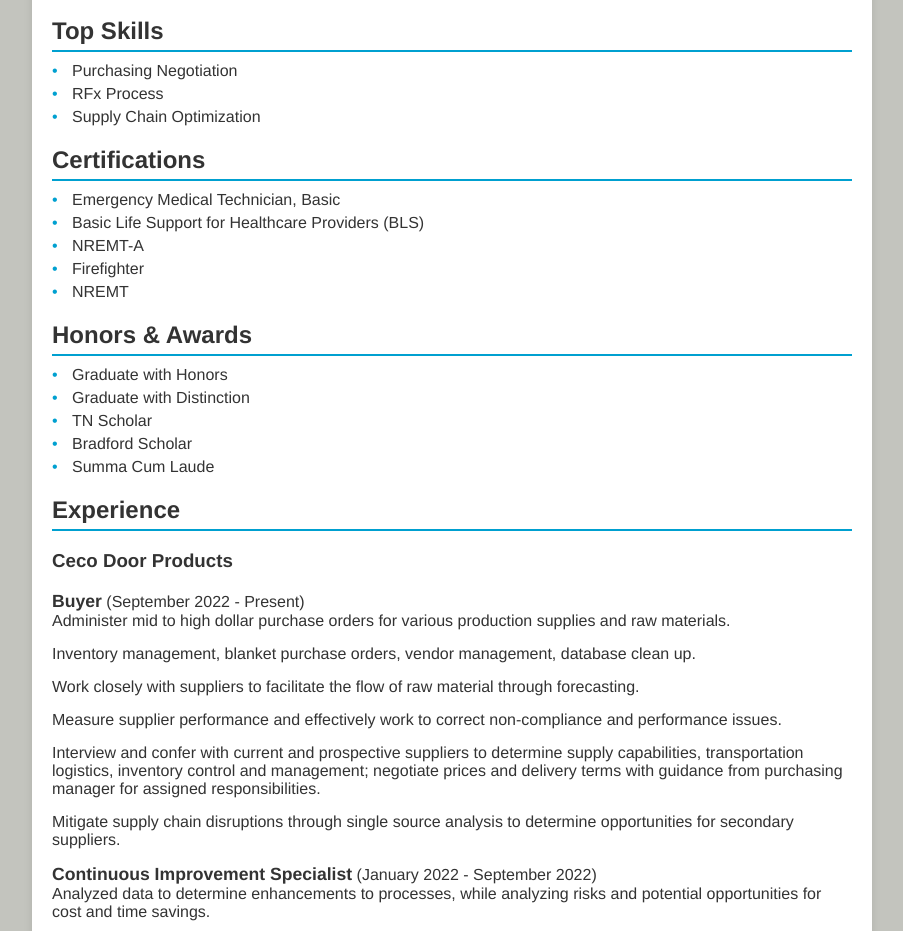
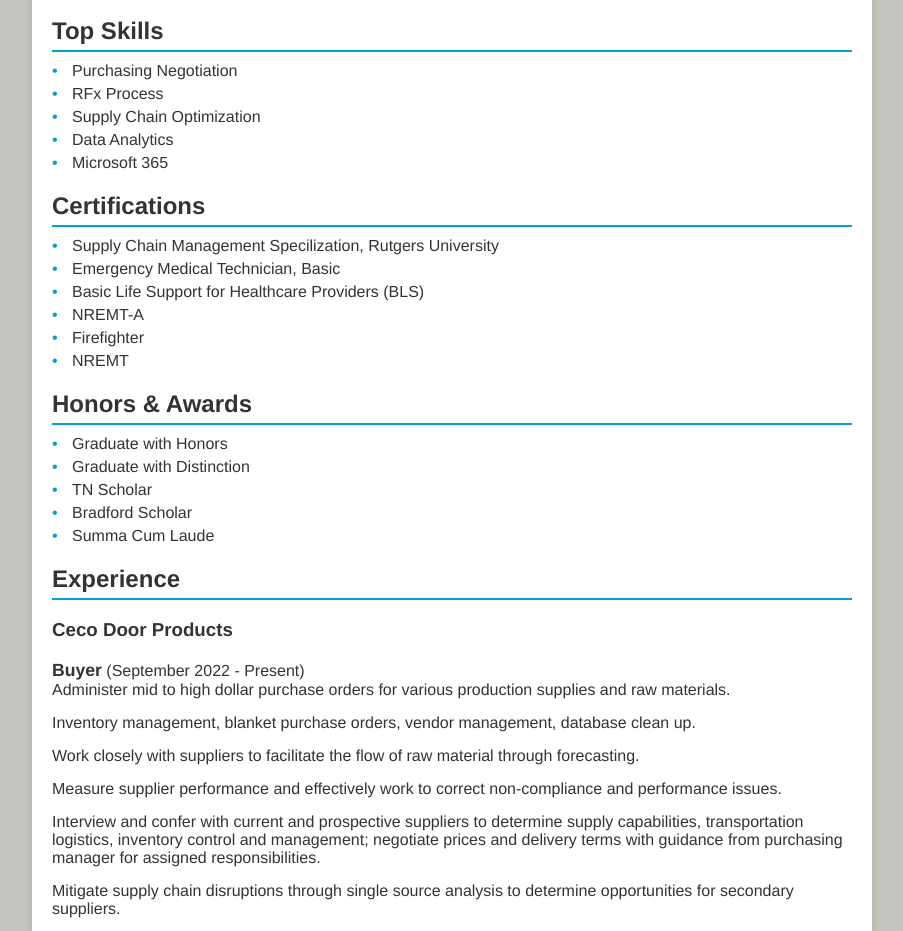
Before and after one commit to localrepository/my-digital-business-card, a plain HTML site: page resume.html in a window 1280 px wide. Shown: the part 846-1777 px from the top of the page, without its empty margins (188-1091 px from the left). Drawn offline with Linux system fonts and the light colour scheme.

Commit message:
Update resume.html

```diff
--- a/resume.html
+++ b/resume.html
@@ -121,13 +121,16 @@
                 <li>Purchasing Negotiation</li>
                 <li>RFx Process</li>
                 <li>Supply Chain Optimization</li>
+		<li>Data Analytics</li>
+		<li>Microsoft 365</li>
             </ul>
         </div>
 
         <div class="section certifications">
             <h2>Certifications</h2>
             <ul>
-                <li>Emergency Medical Technician, Basic</li>
+                <li>Supply Chain Management Specilization, Rutgers University</li>
+		<li>Emergency Medical Technician, Basic</li>
                 <li>Basic Life Support for Healthcare Providers (BLS)</li>
                 <li>NREMT-A</li>
                 <li>Firefighter</li>
```
